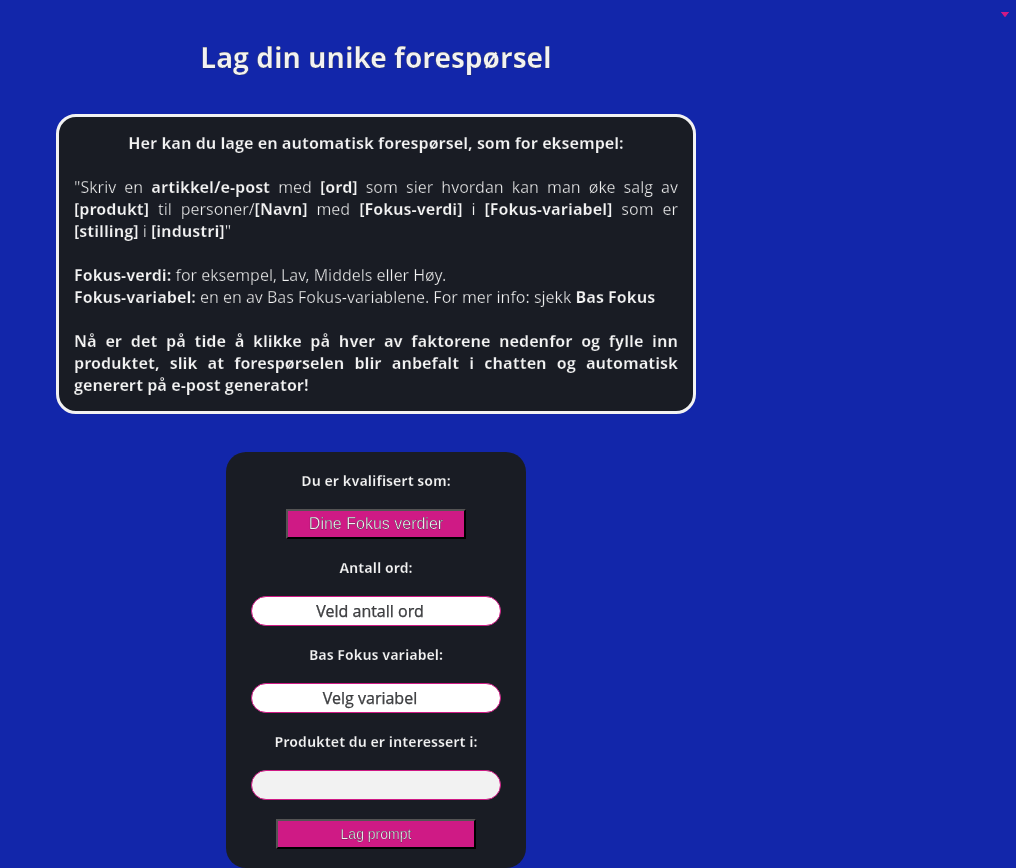
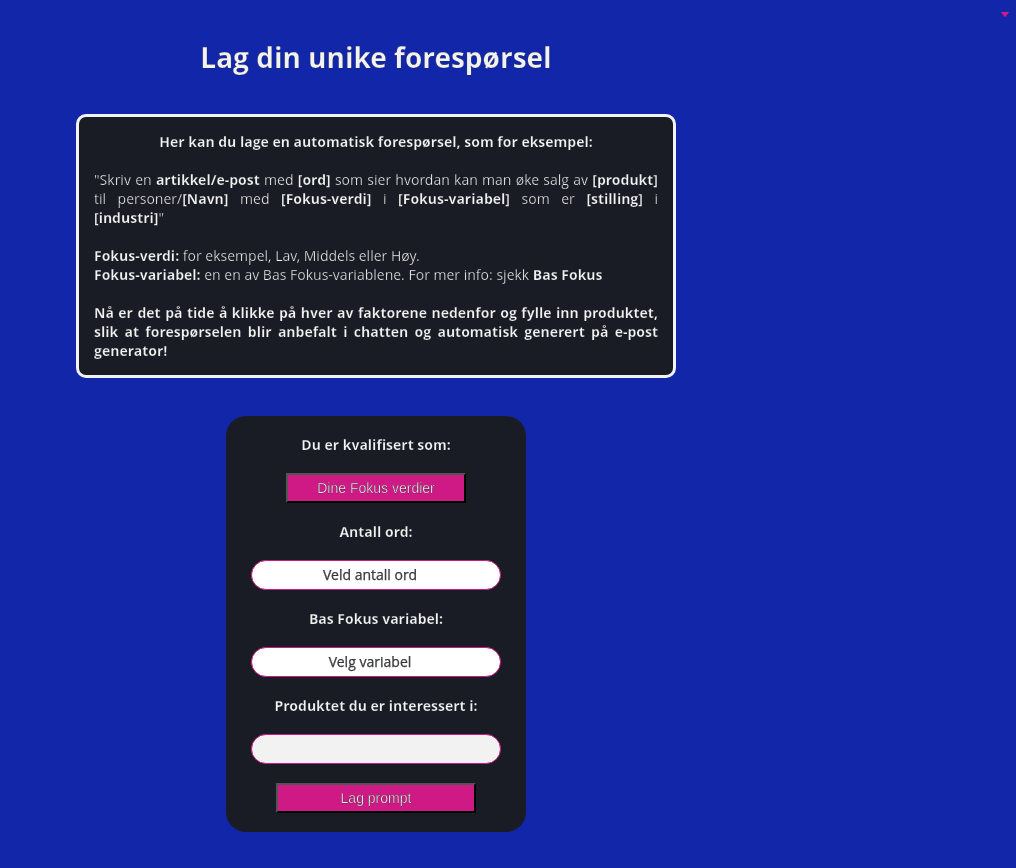
Before and after one commit to mariaangelesjs/fokus_app, a Flask app: template templates/select_columns.html in a window 1280 px wide. Shown: the whole page, without its empty margins (264-1280 px from the left). After the commit the page ends 832 px from the top, so only its background shows below. Run offline with Flask 3, Linux system fonts and the light colour scheme; the template is opened without the code that fills it, so the values that code supplies are empty.

Commit message:
add this fix and be done with it

```diff
--- a/static/styles/select2.css
+++ b/static/styles/select2.css
@@ -7,7 +7,7 @@
     align-items: center;
     margin-left: auto;
     margin-right: auto;
-    font-size: 16px;
+    font-size: 14px;
 }
 
 .select2-container .select2-selection--single {
@@ -61,7 +61,7 @@
 .select2-container .select2-search--inline .select2-search__field {
     box-sizing: border-box;
     border: none;
-    font-size: 16px;
+    font-size: 14px;
     margin-top: 5px;
     padding: 0
 }
--- a/static/styles/style_other.css
+++ b/static/styles/style_other.css
@@ -1,5 +1,13 @@
 :root {
   --border: 2px solid #191c24;
+}
+h1{
+  font-size:28px;
+  text-align: center;
+  align-items: center;
+  margin-left: auto;
+  margin-right: auto;
+  display: block;
 }
 
 html {
@@ -11,6 +19,7 @@ html {
   height: 100%;
   width: 100%;
 }
+
 
 *,
 *:before,
@@ -54,13 +63,13 @@ tr:hover {
 .boxed {
   border: 3px solid #f2f2f2;
   background-color: #191c24;
-  font-size: 16px;
+  font-size: 14px;
   -webkit-border-radius: 20px;
   -moz-border-radius: 20px;
-  border-radius: 20px;
+  border-radius: 10px;
   margin-left: auto;
   margin-right: auto;
-  width: 50%;
+  width: 600px;
   height: auto;
   padding: 15px;
 }
@@ -93,7 +102,7 @@ h1 {
 }
 
 #button-table {
-  font-size: 16px;
+  font-size: 14px;
   background-color: #CF1A85;
   color: #f2f2f2;
   width: 180px;
```
